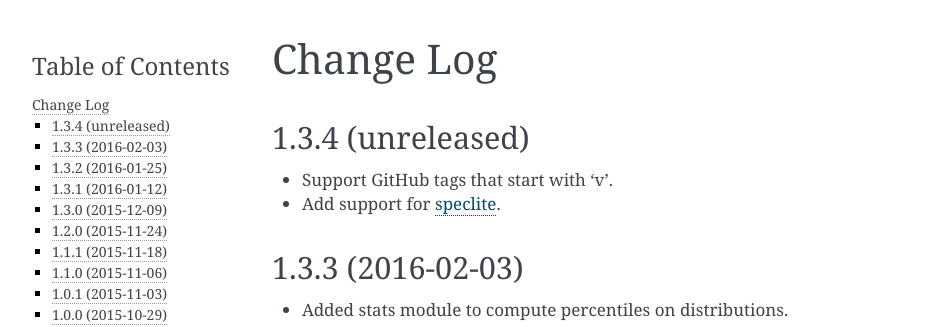
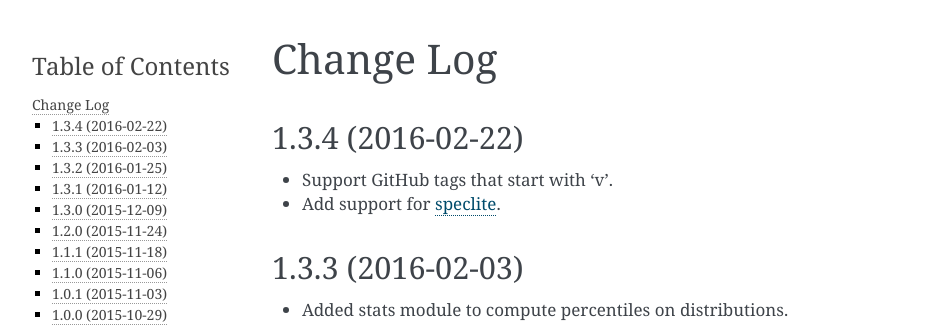
Before and after one commit to desihub/desiutil, a Sphinx documentation site: the page built from doc/changes.rst, in a window 1280 px wide and 900 px high. Shown: the top 327 px of the window, without its empty margins (148-1076 px from the left). Built offline with Sphinx 7.4.7, drawn with Linux system fonts in a browser that asks for light colours; cross-references to code outside the pages are shown as plain code.

Commit message:
preparing to tag 1.3.4

```diff
--- a/doc/changes.rst
+++ b/doc/changes.rst
@@ -2,7 +2,7 @@
 Change Log
 ==========
 
-1.3.4 (unreleased)
+1.3.4 (2016-02-22)
 ------------------
 
 * Support GitHub tags that start with 'v'.
--- a/py/desiutil/_version.py
+++ b/py/desiutil/_version.py
@@ -1 +1 @@
-__version__ = '1.3.3.dev247'
+__version__ = '1.3.4'
```
